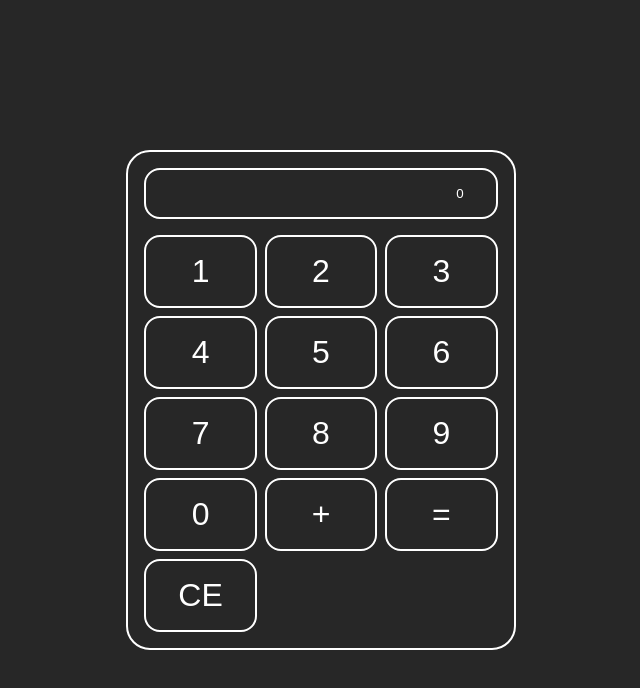
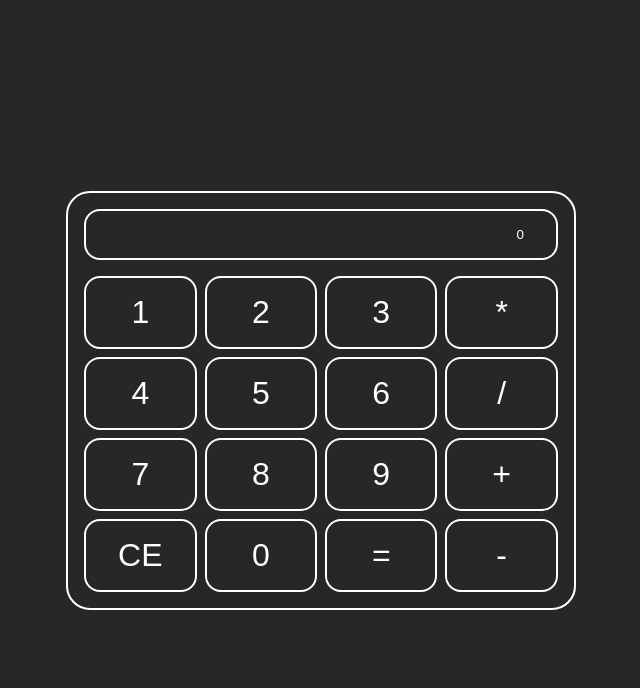
Before and after one commit to ZeSved/react-calculator, a React (Vite) app: page / in a window 1280 px wide. Shown: the top 688 px of the page, without its empty margins (319-959 px from the left). Built offline with nearby package versions, Linux system fonts and the light colour scheme.

Commit message:
made it work basic

```diff
--- a/index.html
+++ b/index.html
@@ -1,13 +1,16 @@
 <!DOCTYPE html>
 <html lang="en">
+
 <head>
   <meta charset="UTF-8" />
   <link rel="icon" type="image/svg+xml" href="/vite.svg" />
   <meta name="viewport" content="width=device-width, initial-scale=1.0" />
-    <title>Vite + React + TS</title>
+  <title>React calculator</title>
 </head>
+
 <body>
   <div id="root"></div>
   <script type="module" src="/src/main.tsx"></script>
 </body>
+
 </html>
--- a/src/App.tsx
+++ b/src/App.tsx
@@ -16,6 +16,9 @@ function App() {
 			content: '3',
 		},
 		{
+			content: '*',
+		},
+		{
 			content: '4',
 		},
 		{
@@ -23,6 +26,9 @@ function App() {
 		},
 		{
 			content: '6',
+		},
+		{
+			content: '/',
 		},
 		{
 			content: '7',
@@ -34,18 +40,21 @@ function App() {
 			content: '9',
 		},
 		{
-			content: '0',
+			content: '+',
 		},
 		{
-			content: '+',
+			content: 'CE',
+			func: clear,
+		},
+		{
+			content: '0',
 		},
 		{
 			content: '=',
 			func: equal,
 		},
 		{
-			content: 'CE',
-			func: clear,
+			content: '-',
 		},
 	]
 
--- a/src/components/styles/Buttons.module.css
+++ b/src/components/styles/Buttons.module.css
@@ -1,5 +1,5 @@
 .wrapper {
-  --columns: 3;
+  --columns: 4;
 
   width: fit-content;
   display: grid;
```
Lines whose indentation alone changed are shown as unchanged.
